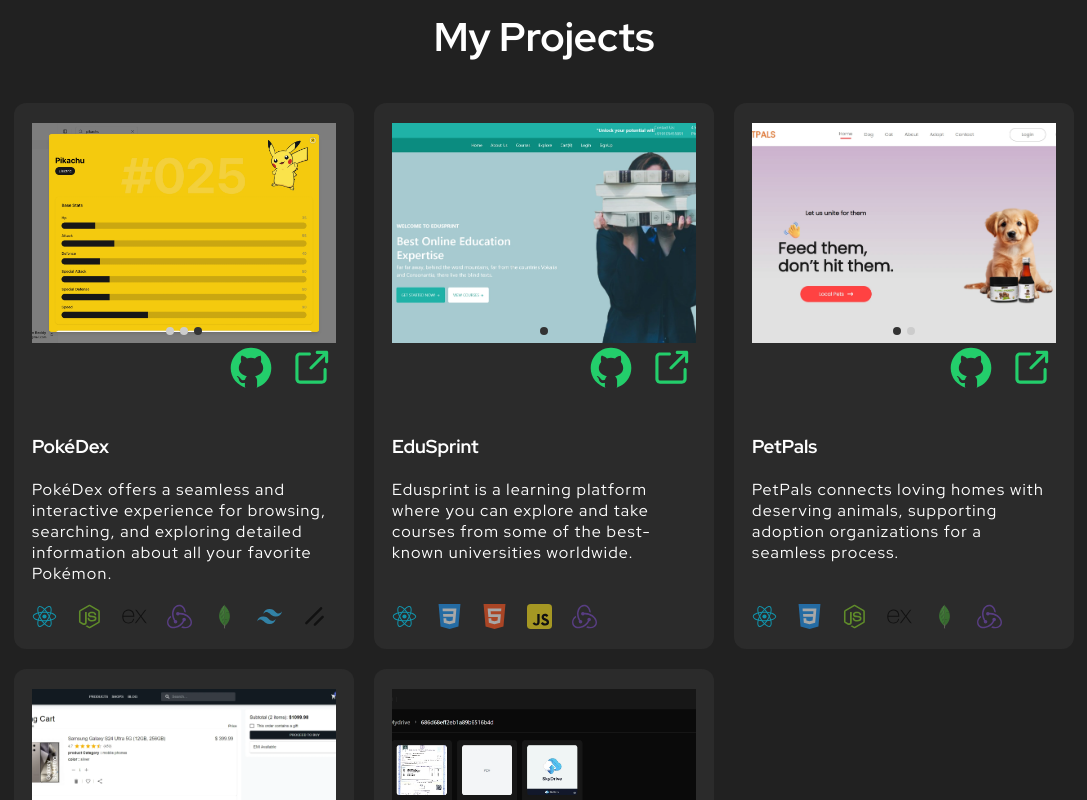
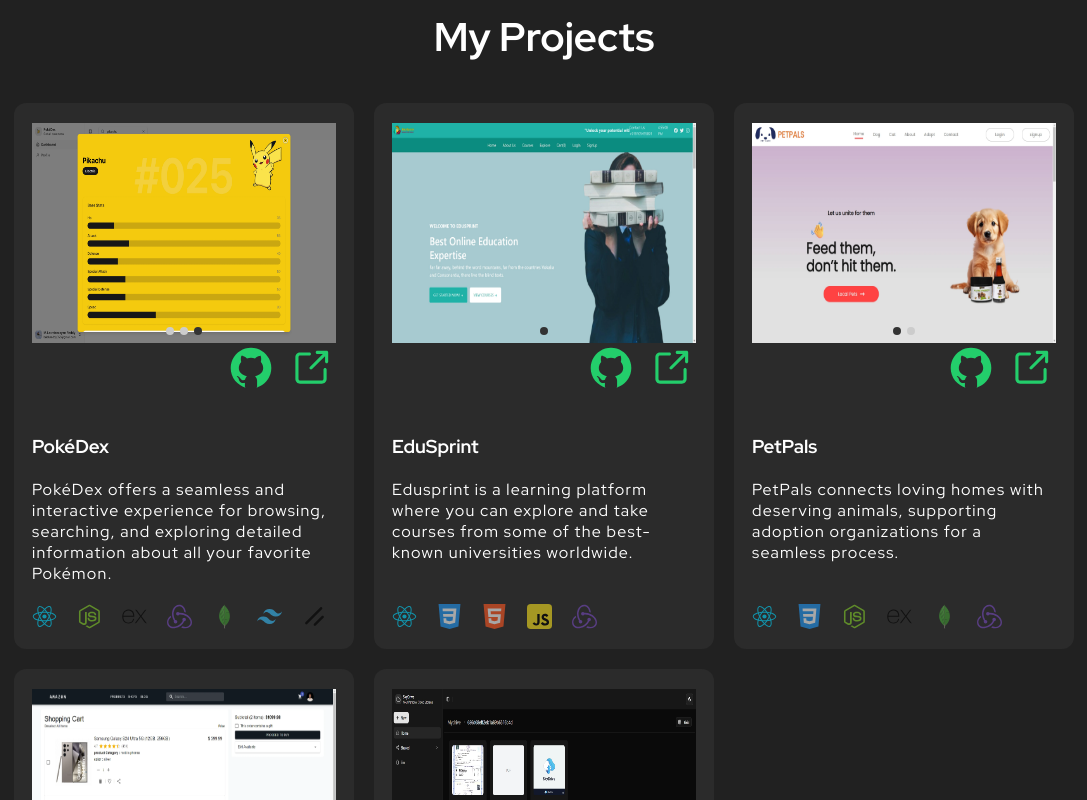
Before and after one commit to imlnr/imlnr.github.io, a React (Create React App) app: page / in a window 1280 px wide. Shown: the part 1660-2460 px from the top of the page, without its empty margins (96-1183 px from the left). Built offline with nearby package versions, Linux system fonts and the light colour scheme.

Commit message:
updated the image fit for the projects view

```diff
--- a/src/components/Project/ImageCarousel.tsx
+++ b/src/components/Project/ImageCarousel.tsx
@@ -34,7 +34,7 @@
                         left: 0,
                         width: '100%',
                         height: '100%',
-                        objectFit: 'cover',
+                        // objectFit: 'cover',
                         opacity: idx === current ? 1 : 0,
                         transition: 'opacity 0.7s ease',
                     }}
```
